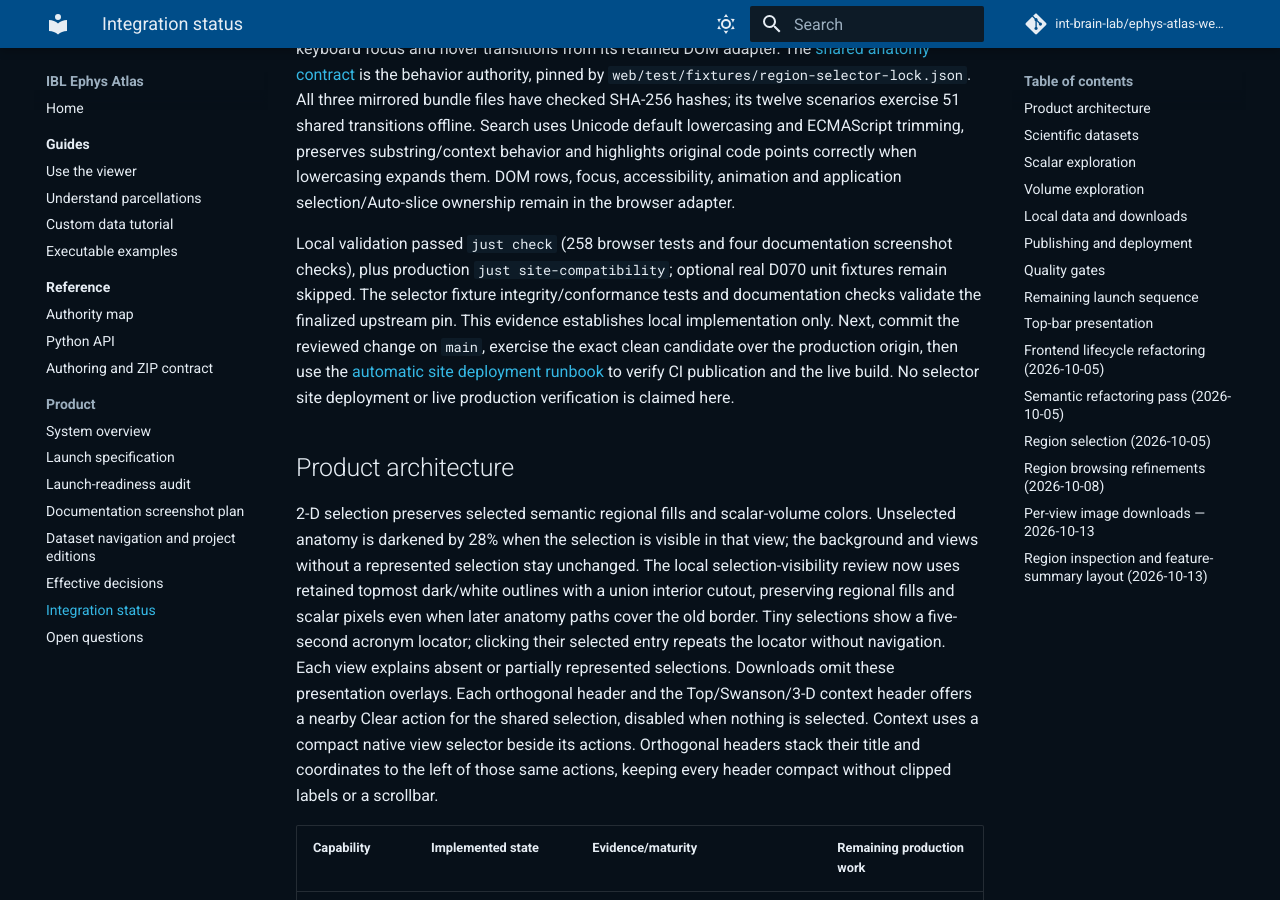
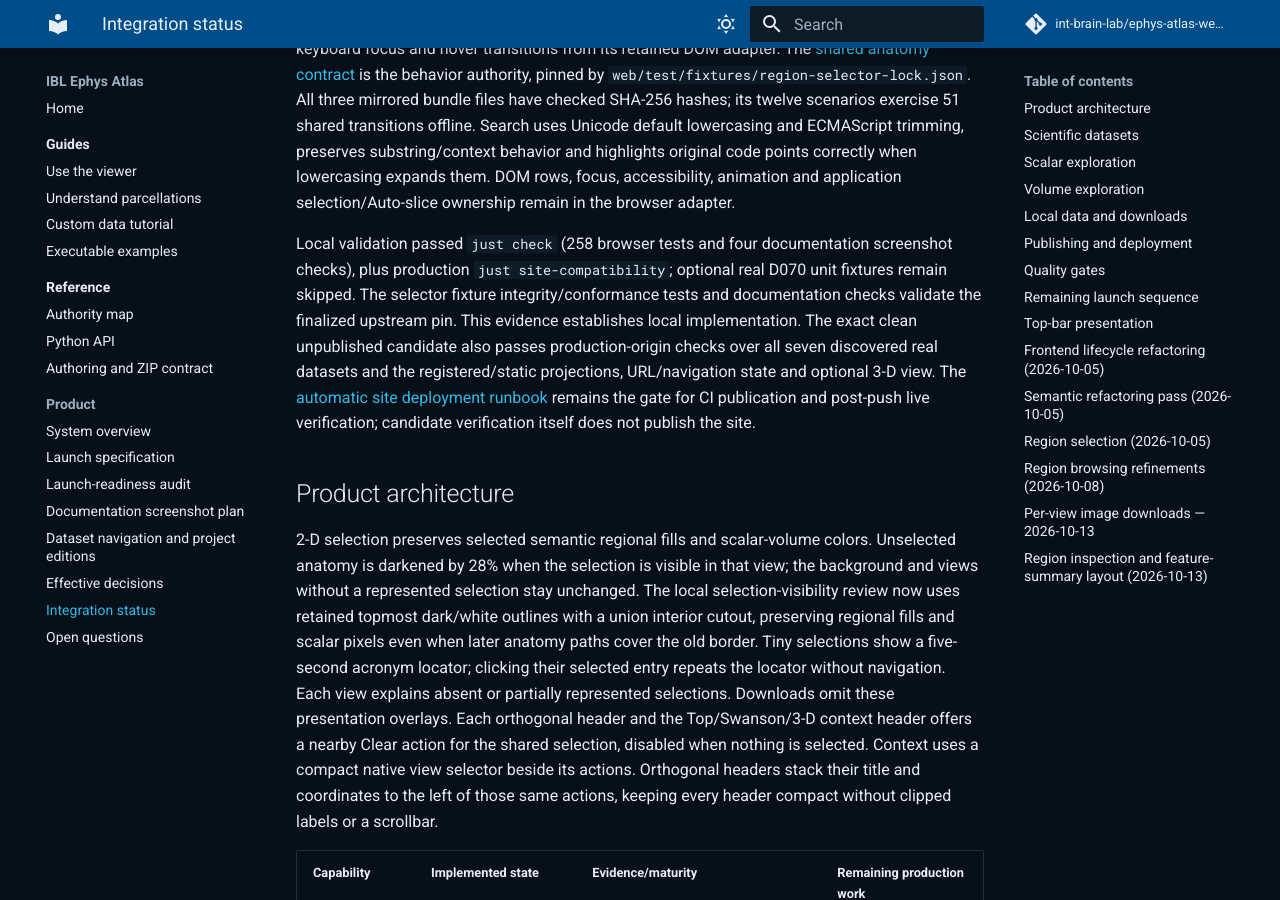
Before and after one commit to int-brain-lab/ephys-atlas-web-v2, an MkDocs documentation site: the page built from docs/INTEGRATION_STATUS.md, in a window 1280 px wide and 900 px high, scrolled down 489 px. Built offline with MkDocs 1.6.1 and Material for MkDocs 9.7.7, drawn with Linux system fonts in a browser that asks for light colours; comment, search, counter and statistics services are not loaded.

Commit message:
Record production-origin selector candidate validation

```diff
--- a/docs/INTEGRATION_STATUS.md
+++ b/docs/INTEGRATION_STATUS.md
@@ -29,11 +29,12 @@ Local validation passed `just check` (258 browser tests and four documentation
 screenshot checks), plus production `just site-compatibility`; optional real D070
 unit fixtures remain skipped. The selector fixture integrity/conformance tests
 and documentation checks validate the finalized upstream pin. This evidence
-establishes local implementation only. Next, commit the reviewed change on
-`main`, exercise the exact clean candidate over the production origin, then use
-the [automatic site deployment runbook](publishing/AUTOMATIC_SITE_DEPLOYMENT.md)
-to verify CI publication and the live build. No selector site deployment or live
-production verification is claimed here.
+establishes local implementation. The exact clean unpublished candidate also
+passes production-origin checks over all seven discovered real datasets and
+the registered/static projections, URL/navigation state and optional 3-D view.
+The [automatic site deployment runbook](publishing/AUTOMATIC_SITE_DEPLOYMENT.md)
+remains the gate for CI publication and post-push live verification; candidate
+verification itself does not publish the site.
 
 ## Product architecture
 
```
